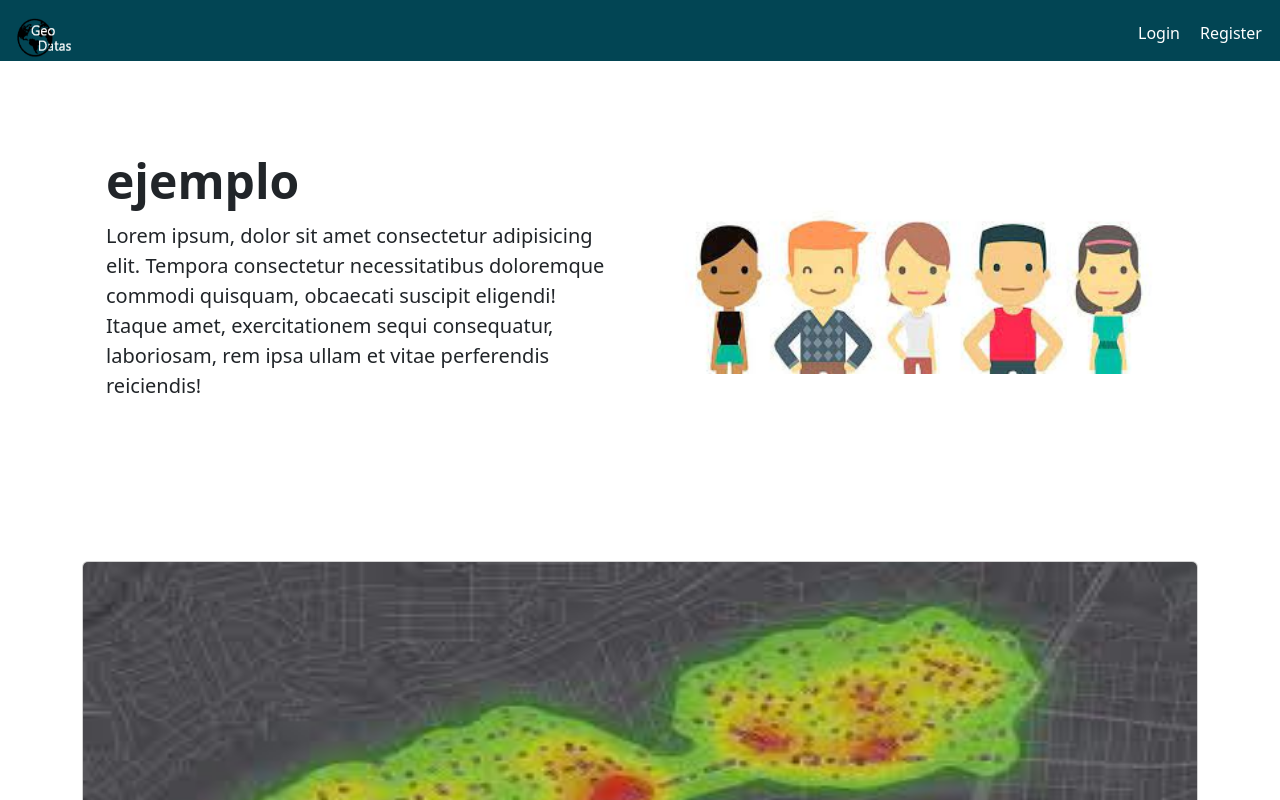
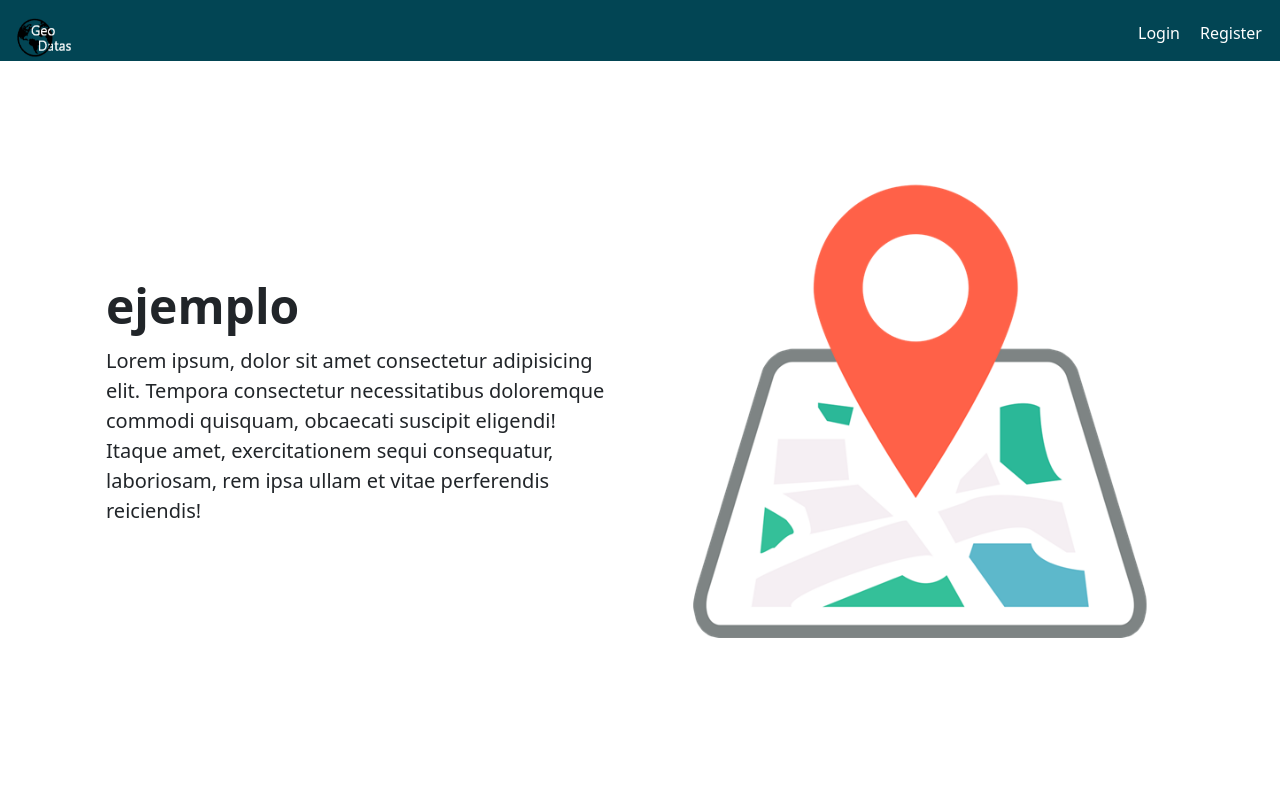
Before and after one commit to gonnzalezemma/proyecto-mapas-valor, a React (Vite) app: page / in a window 1280 px wide. Shown: the top 800 px of the page. Built offline with nearby package versions, Linux system fonts and the light colour scheme.

Commit message:
correciones menores

```diff
--- a/src/components/Heroes.jsx
+++ b/src/components/Heroes.jsx
@@ -1,5 +1,5 @@
 import React from "react";
-import imagen04 from "../pages/images/04.jpg"
+import mapa from "../pages/images/mapa.png"
 
 const Heroes = (props) => {
   return (
@@ -11,7 +11,7 @@ const Heroes = (props) => {
             <div className="container col-xxl-8 px-4 py-5">
               <div className="row flex-lg-row-reverse align-items-center g-5 py-5">
                 <div className="col-10 col-sm-8 col-lg-6">
-                  <img src={imagen04} className="d-block mx-lg-auto img-fluid" alt="Bootstrap Themes" width="700" height="500" loading="lazy"/>
+                  <img src={mapa} className="d-block mx-lg-auto img-fluid" alt="Bootstrap Themes" width="700" height="500" loading="lazy"/>
                 </div>
                 <div className="col-lg-6">
                   <h1 className="display-5 fw-bold lh-1 mb-3">{props.tittle}</h1>
```
Also changed, not shown: src/pages/images/04.jpg (deleted), src/pages/images/mapa.png (added).
